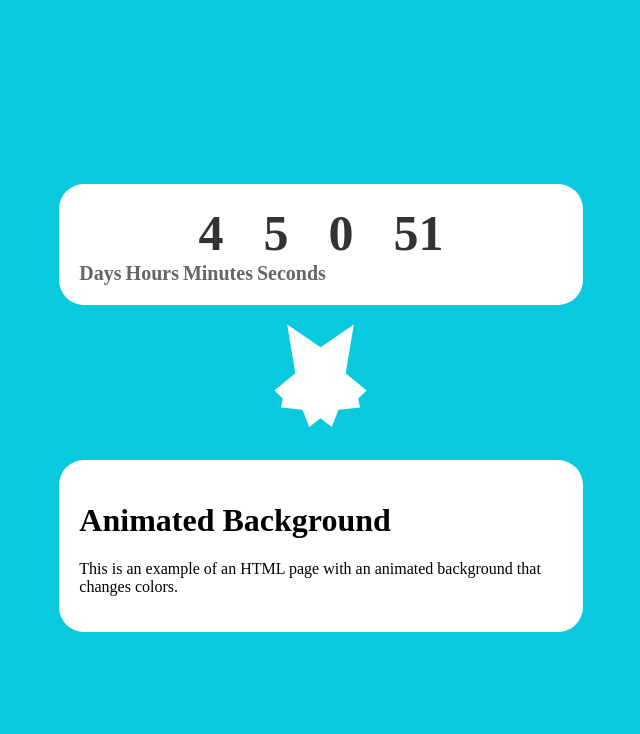
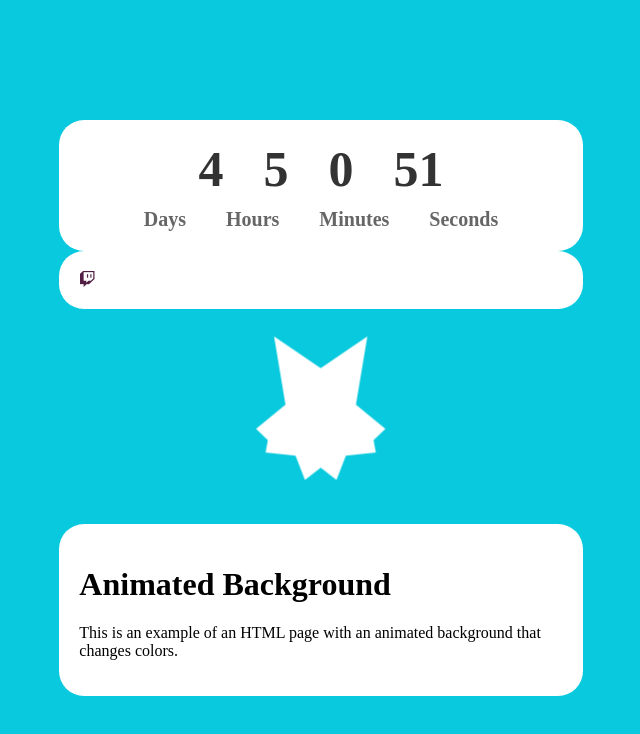
Before and after one commit to saturdayxiii/dirtytraffik, a plain HTML site: page index.html in a window 1280 px wide. Shown: the whole page, without its empty margins (319-959 px from the left). Drawn offline with Linux system fonts and the light colour scheme.

Commit message:
Update index.html

```diff
--- a/index.html
+++ b/index.html
@@ -1,9 +1,10 @@
 <!DOCTYPE html>
 <html>
 <head>
-	<title>Animated Background</title>
+	<title>Dirty Traffik</title>
 	<style>
 		body {
+ 		    overflow: hidden;
 			animation: colorchange 10s infinite;
 			background-color: #000;
 			display: flex;
@@ -55,6 +56,7 @@
 		}
 
 		.timer-label {
+			display: flex;
 			font-size: 20px;
 			font-weight: bold;
 			color: #666;
@@ -63,8 +65,8 @@
 			align-items: center;
 		}
 
-		.thmbg {
-			width: 25%;
+		.starbox {
+			width: 35%;
 			margin: auto;
 		}
 
@@ -97,6 +99,8 @@
 			}
 		}
 	</style>
+
+    <script src="https://kit.fontawesome.com/20faf715a1.js" crossorigin="anonymous"></script>
 </head>
 <body>
 	<div class="wrap">
@@ -107,18 +111,21 @@
 				<span class="timer-item" id="minutes"></span>
 				<span class="timer-item" id="seconds"></span>
 			</div>
-			<div class="timer-labels">
-				<span class="timer-label">Days</span>
-				<span class="timer-label">Hours</span>
-				<span class="timer-label">Minutes</span>
-				<span class="timer-label">Seconds</span>
+			<div class="timer-label">
+				<span class="timer-item">Days</span>
+				<span class="timer-item">Hours</span>
+				<span class="timer-item">Minutes</span>
+				<span class="timer-item">Seconds</span>
 			</div>
 		</div>
-			<div class="thmbg">
-				<svg class="star" xmlns="http://www.w3.org/2000/svg" viewBox="0 0 24 24">
-					<polygon points="12 0 14.859 7.358 22.118 8.119 16 13.151 17.294 20.881 12 17.273 6.706 20.881 8 13.151 1.882 8.119 9.141 7.358" />
-				</svg>
-			</div>
+		<div class="block">
+			<a href="https://www.twitch.tv/dirtytraffik"><i class="fa-brands fa-twitch" style="color: #511f44;"></i></a>
+		</div>
+		<div class="starbox">
+			<svg class="star" xmlns="http://www.w3.org/2000/svg" viewBox="0 0 24 24">
+				<polygon points="12 0 14.859 7.358 22.118 8.119 16 13.151 17.294 20.881 12 17.273 6.706 20.881 8 13.151 1.882 8.119 9.141 7.358" />
+			</svg>
+		</div>
 		<div class="block">
 			<h1>Animated Background</h1>
 			<p>This is an example of an HTML page with an animated background that changes colors.</p>
```
